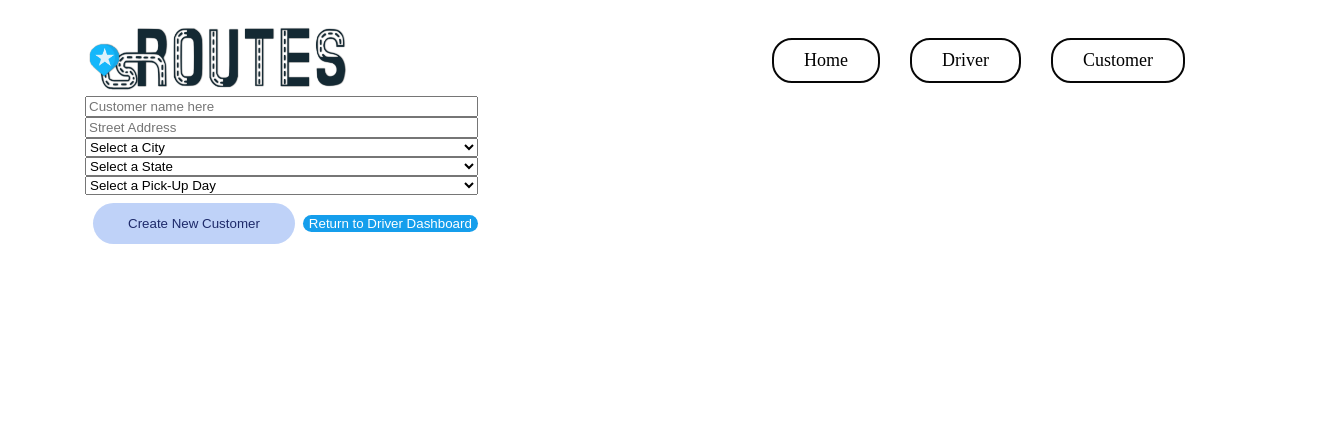
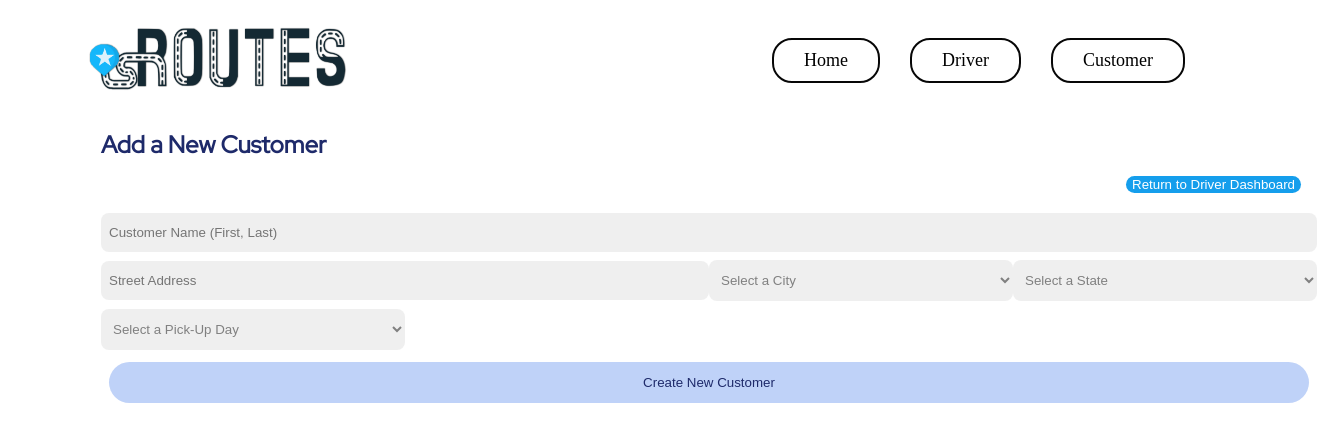
Before and after one commit to reneeswick/routes, a React (Create React App) app: page /add-new-customer in a window 1280 px wide. Shown: the top 442 px of the page, 1317 px wide, since content can reach past the window. Built offline with nearby package versions, Linux system fonts and the light colour scheme; a web font is replaced by a local one.

Commit message:
Style form inputs

```diff
--- a/src/Components/DriverDashboard/DriverDashboard.css
+++ b/src/Components/DriverDashboard/DriverDashboard.css
@@ -2,3 +2,8 @@
   display: grid;
   grid-template-columns: 4fr 1fr;
 }
+
+.add-new-customer {
+  float: right;
+  margin: 0;
+}
--- a/src/Components/DriverDashboard/DriverDashboard.js
+++ b/src/Components/DriverDashboard/DriverDashboard.js
@@ -42,14 +42,14 @@ const DriverDashboard = () => {
   return (
     <div className="driver-dashboard">
       <Welcome />
+      <Link to='/add-new-customer'>
+        <button className='btn-stndrd add-new-customer'>Add New Customer</button>
+      </Link>
       <Calendar submitDate={submitDate}/>
       <div className="route-container">
         <DynamicMap locations={trialLocations} />
         <RouteCardsContainer locations={trialLocations}/>
       </div>
-      <Link to='/add-new-customer'>
-        <button className='btn-stndrd'>Add New Customer</button>
-      </Link>
     </div>
   )
 
--- a/src/Components/FormAddCustomer/FormAddCustomer.css
+++ b/src/Components/FormAddCustomer/FormAddCustomer.css
@@ -1,4 +1,42 @@
 .add-new-customer-form {
   display: flex;
   flex-direction: column;
+  margin: 1rem;
 }
+
+input[name=customerName],
+input[name=street]{
+  width: 100%;
+  padding: .75rem .5rem;
+  margin: .25rem 0;
+  border-radius: .5rem;
+  border: none;
+  background-color:rgba(223, 223, 223, 0.5);
+  outline: none;
+}
+
+input[name=street] {
+  width: 50%;
+}
+
+input[type=text]:focus {
+  border: 3px solid rgba(73, 209, 219, 0.199);
+}
+
+select[name=city],
+select[name=state],
+select[name=day] {
+  width: 25%;
+  padding: .75rem .5rem;
+  margin: .25rem 0;
+  border-radius: .5rem;
+  background-color:rgba(223, 223, 223, 0.5);
+  outline: none;
+  border: none;
+  color: grey;
+}
+
+.return-to-dash {
+  float: right;
+  margin: 1rem;
+}
--- a/src/Components/FormAddCustomer/FormAddCustomer.js
+++ b/src/Components/FormAddCustomer/FormAddCustomer.js
@@ -37,12 +37,16 @@ const FormAddCustomer = () => {
 
 
   return (
-    <div>
-      <form className='add-new-customer-form'>
+    <div className='add-new-customer-form'>
+      <form>
+        <h1 className='subheader'>Add a New Customer</h1>
+        <Link to='/driver'>
+          <button className='secondary-btn return-to-dash'>Return to Driver Dashboard</button>
+        </Link>
         <input
           type='text'
           name='customerName'
-          placeholder='Customer name here'
+          placeholder='Customer Name (First, Last)'
           value={customerName}
           onChange={(e) => setCustomerName(e.target.value)}
         />
@@ -73,9 +77,6 @@ const FormAddCustomer = () => {
         </select>
       </form>
       <button className='btn-stndrd' onClick={()=>{submitNewCustomer()}}>Create New Customer</button>
-      <Link to='/driver'>
-        <button className='secondary-btn'>Return to Driver Dashboard</button>
-      </Link>
     </div>
   )
 }
--- a/src/Components/Welcome/Welcome.css
+++ b/src/Components/Welcome/Welcome.css
@@ -4,6 +4,6 @@
   align-items: flex-end;
   height: 3rem;
   margin: 0;
-  width: 100vw;
+  width: 95vw;
   font-size: 18pt;
 }
```
